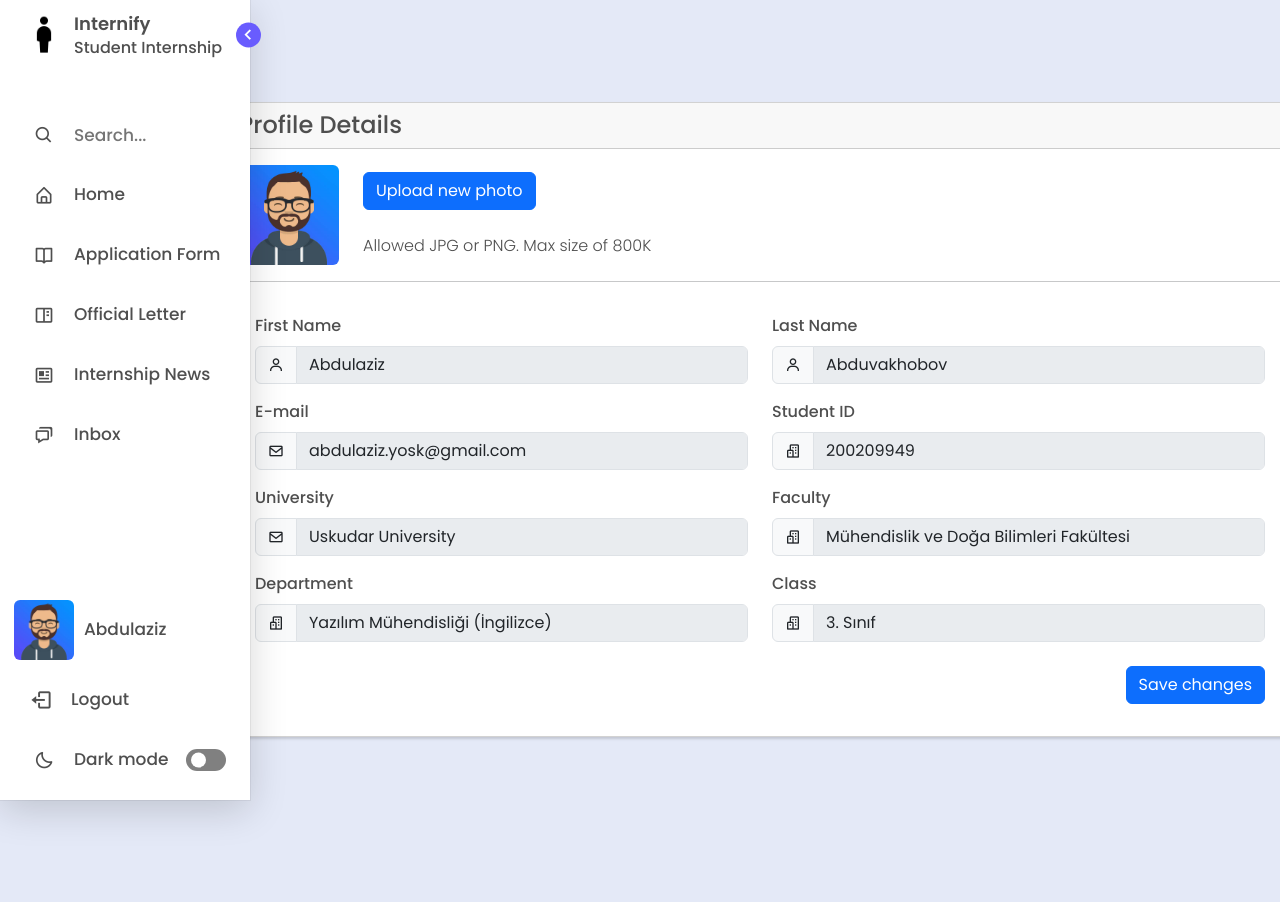
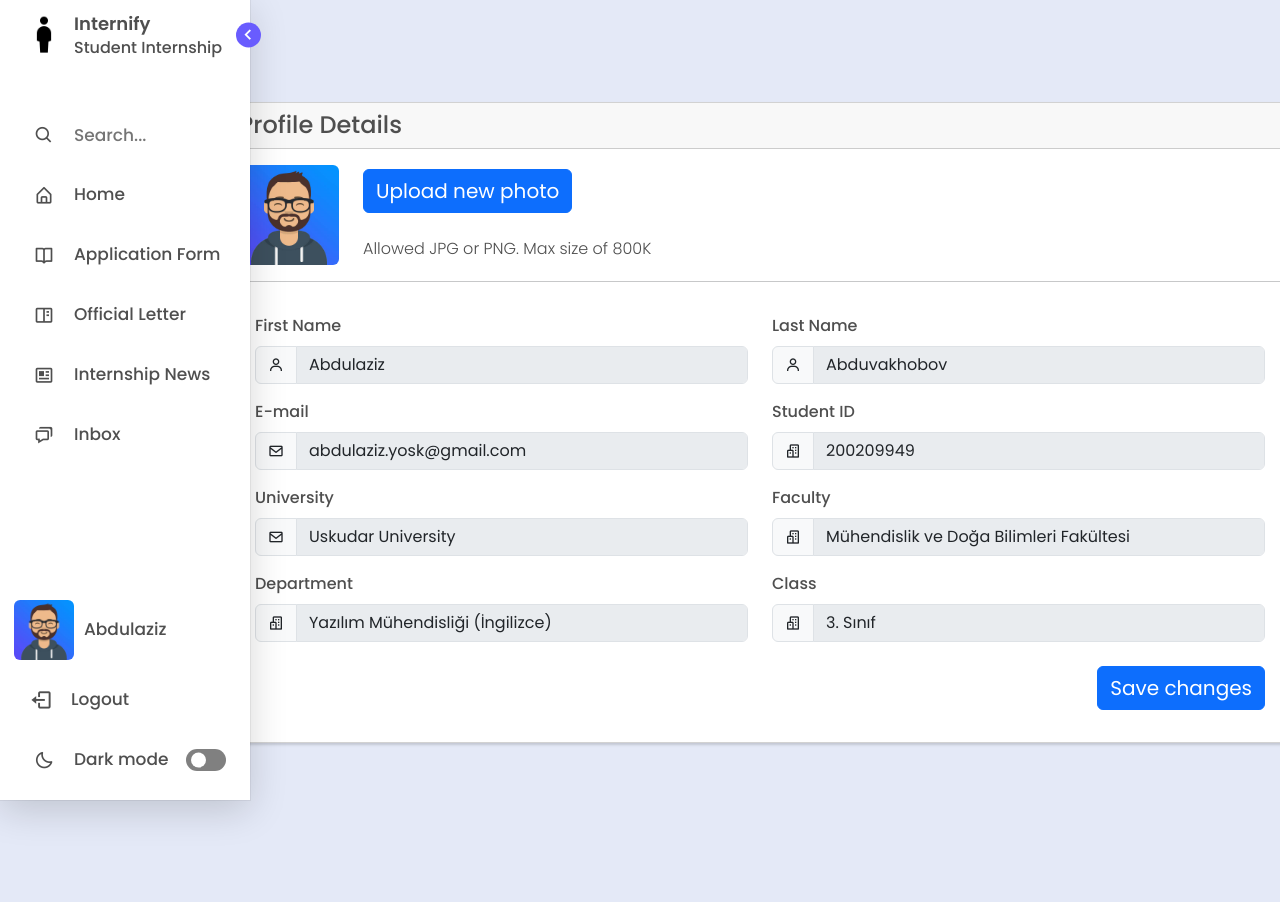
Before and after one commit to emirsakal/Internify, a Django app: page /profile/ in a window 1280 px wide. Run offline with Django 4.2, Linux system fonts and the light colour scheme; a user stored in the database is signed in; data comes from the database, SQL or seed files in the repository; some libraries are stand-ins or nearby versions.

Commit message:
button changes

```diff
--- a/templates/profile.html
+++ b/templates/profile.html
@@ -29,7 +29,7 @@ Profile
                               " alt="user-avatar" class="d-block rounded" height="100" width="100"
                                           id="uploadedAvatar" />
                       <div class="button-wrapper">
-                          <label for="upload" class="btn btn-primary me-2 mb-4" tabindex="0">
+                          <label for="upload" class="btn btn-primary me-2 mb-4" style="font-size:20px;" tabindex="0">
                             <span class="d-none d-sm-block">Upload new photo</span>
                             <i class="bx bx-upload d-block d-sm-none"></i>
                             <input type="file" id="upload" class="account-file-input" hidden accept="image/png, image/jpeg" name='photo' />
@@ -147,7 +147,7 @@ Profile
                             {% endif %}
                         {% endfor %}
                     <div class="mt-2">
-                      <button type="submit" class="btn btn-primary" style="float:right;">Save
+                      <button type="submit" class="btn btn-primary" style="float:right; font-size:20px;">Save
                         changes</button>
                     </div>
                   </div>
```
